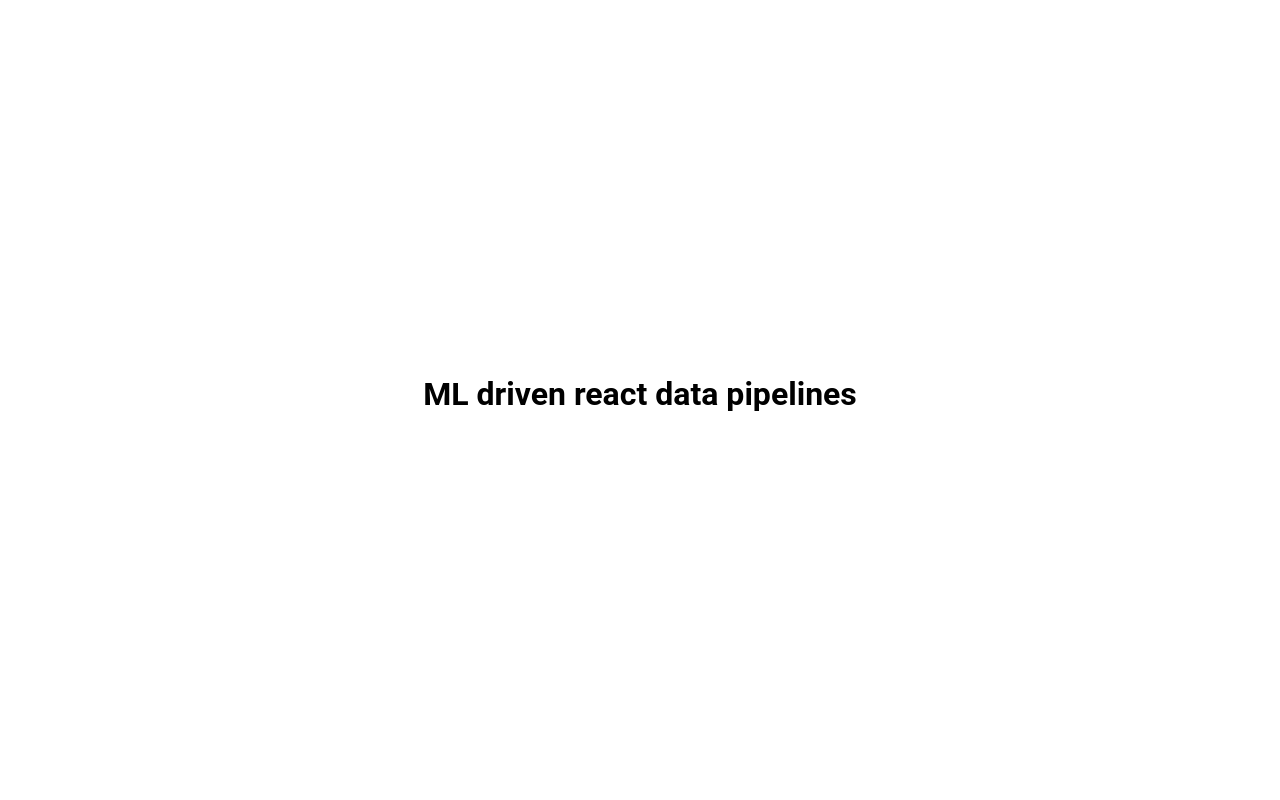
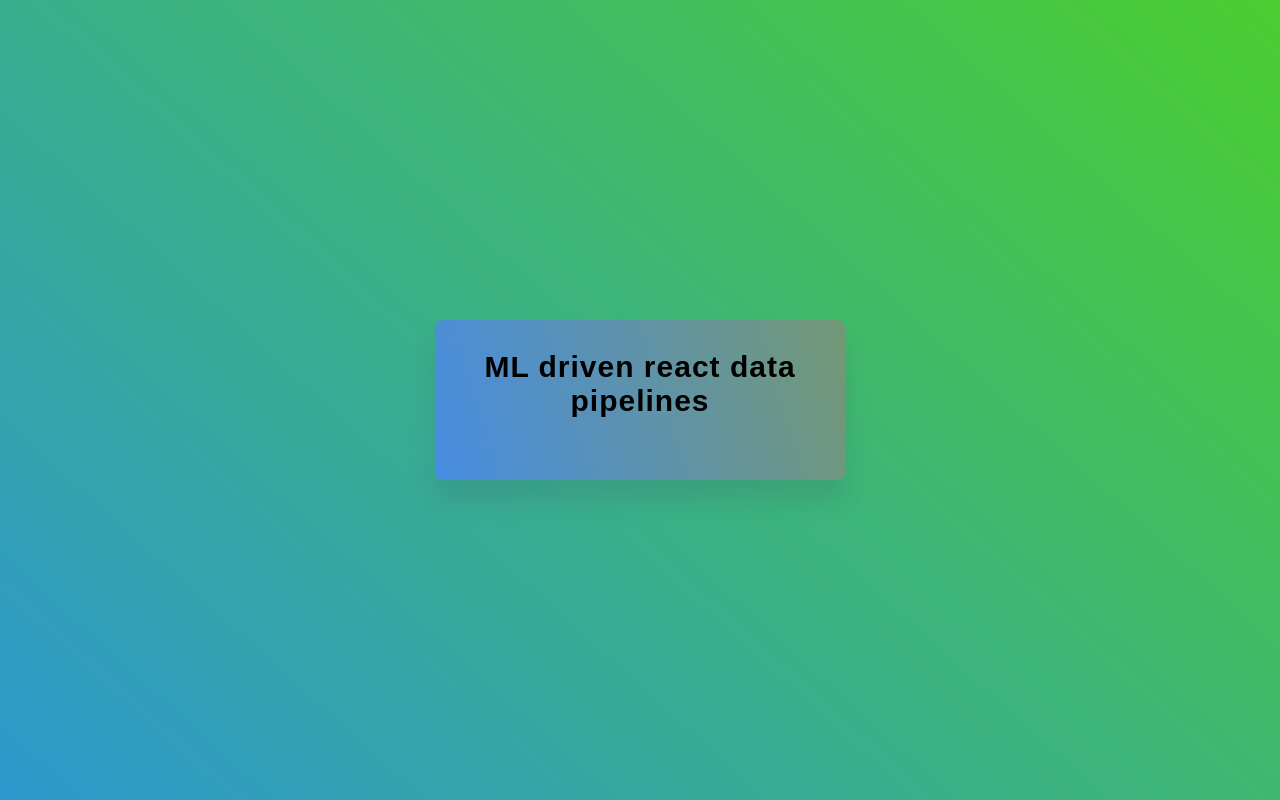
Before and after one commit to LivingInSyn/ncogroup, a plain HTML site: page docs/index.html in a window 1280 px wide. Drawn offline with Linux system fonts and the light colour scheme.

Commit message:
made the ui fabulous (#3)
Co-authored-by: Todd Baur <tbaur@koniag-gs.com>

```diff
--- a/docs/index.html
+++ b/docs/index.html
@@ -1,28 +1,18 @@
 <!DOCTYPE html>
-<html>
+<html lang="en">
 
 <head>
   <meta http-equiv="Content-Type" content="text/html; charset=UTF-8">
 
   <title>NCO Group</title>
-  <link href="./css" rel="stylesheet">
-  <script src="./site.js"></script>
-  <style>
-    #centered {
-      height: 50px;
-      width: 100%;
-      position: absolute;
-      top: 50%;
-      left: 0;
-      margin-top: -25px;
-      text-align: center;
-      font-family: 'Roboto', sans-serif;
-    }
-  </style>
+  <link href="main.css" rel="stylesheet" type="text/css">
+  <script src="site.js" type="text/javascript"></script>
 </head>
 
 <body>
+<div class="wrapper">
   <h1 id="centered"></h1>
+</div>
 </body>
 
 </html>
--- /dev/null
+++ b/docs/main.css
@@ -0,0 +1,34 @@
+@import url('https://fonts.googleapis.com/css2?family=Roboto+Slab:wght@200;400&display=swap');
+
+*{
+    padding: 0;
+    margin: 0;
+    box-sizing: border-box;
+    border: none;
+    outline: none;
+    font-family: "Poppins",sans-serif;
+}
+
+body{
+    height: 100vh;
+}
+
+.wrapper{
+    width: 410px;
+    padding: 30px 30px;
+    border-radius: 8px;
+    position: absolute;
+    transform: translate(-50%,-50%);
+    left: 50%;
+    top: 50%;
+    box-shadow: 0 20px 25px rgba(60,60,100,0.15);
+}
+
+
+#centered {
+    text-align: center;
+    margin-bottom: 32px;
+    letter-spacing: 1px;
+    font-family: sans-serif;
+    font-size: 30px;
+}
--- a/docs/site.js
+++ b/docs/site.js
@@ -1,17 +1,47 @@
-phrases = [
+let phrases = [
     "Sophisticated predictive purpose built insights proactively protect against unknown/advanced threats",
     "Machine learning based proactive insight solutions",
     "Real time machine learning thwarts next-gen threats",
     "ML driven react data pipelines"
 ]
 
-function setText(){
+const setText = () => {
     const random = Math.floor(Math.random() * phrases.length);
-    document.getElementById("centered").innerHTML = phrases[random];
+    document.querySelector("#centered").innerHTML = phrases[random];
 }
+
+const hexString = "0123456789abcdef";
+const randomColor = () => {
+    let hexCode = "#";
+    for( i=0; i<6; i++){
+        hexCode += hexString[Math.floor(Math.random() * hexString.length)];
+    }
+    return hexCode;
+}
+
+const generateGrad = () => {
+    let colorOne = randomColor()
+    let colorTwo = randomColor()
+    let angle = Math.floor(Math.random() * 360)
+    return `linear-gradient(${angle}deg, ${colorOne}, ${colorTwo});`
+}
+
+function contrastYiq(color) {
+  const r = (color >>> 16) & 0xff;
+  const g = (color >>> 8) & 0xff;
+  const b = color & 0xff;
+  const yiq = (r * 299 + g * 587 + b * 114) / 1000;  return yiq >= 128 ? 0x0 : 0xffffff;
+};
 
 document.onreadystatechange = function () {
     if (document.readyState === 'interactive') {
+      document.body.setAttribute('style', `background: ${generateGrad()}`)
+      let box = document.body.querySelector('.wrapper')
+      let boxGrad = generateGrad()
+      box.setAttribute('style', `background: ${boxGrad}`)
+      let txt = box.querySelector('#centered')
+      let color = boxGrad.split(',')[2].trim()
+      txt.setAttribute('style', `color: ${color}`)
       setText()
     }
   }
```
Also changed, not shown: 1 other file.
